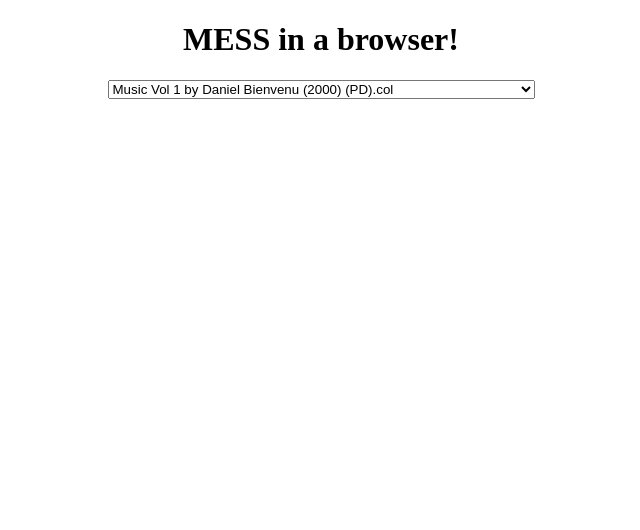
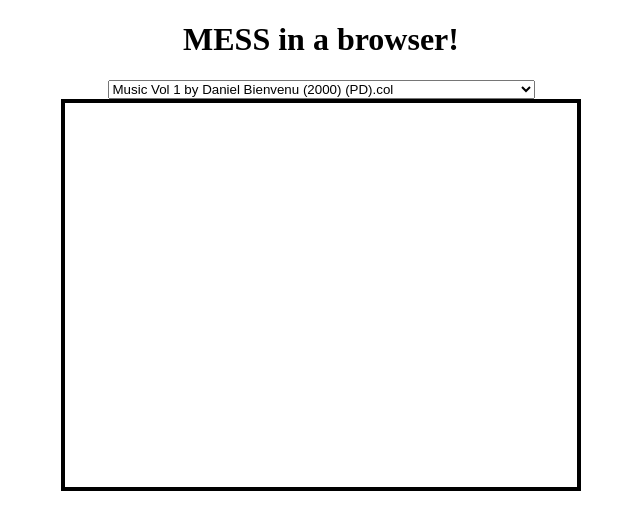
Before and after one commit to andre-d/JSMESS_Loader, a plain HTML site: page index.html in a window 1280 px wide. Shown: the whole page, without its empty margins (319-959 px from the left). Drawn offline with Linux system fonts and the light colour scheme.

Commit message:
Add a border to the canvas

```diff
--- a/index.html
+++ b/index.html
@@ -17,6 +17,7 @@
             }
 
             canvas {
+                border: 4px black solid;
                 position: relative;
                 z-index: 2;
                 width: 512px;
```
